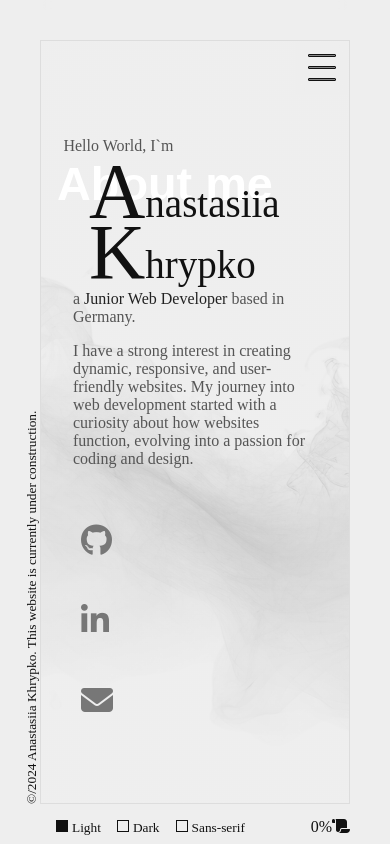
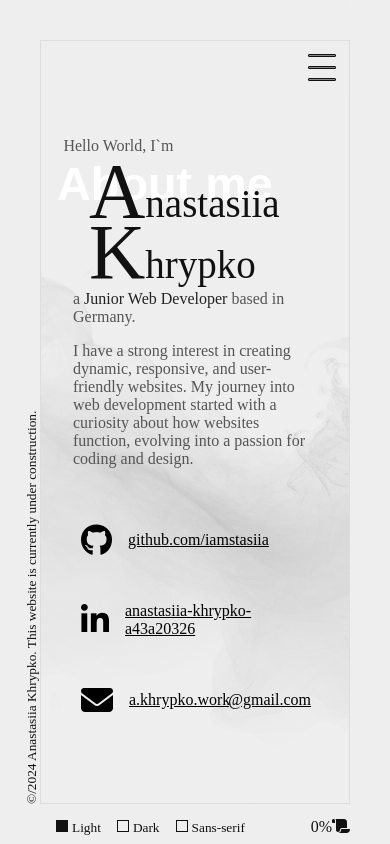
Before and after one commit to iamstasiia/WebArtistry-by-AK, a React (Vite) app: page / in a window 390 px wide. Built offline with nearby package versions, Linux system fonts and the light colour scheme; a web font is replaced by a local one.

Commit message:
media queries view changed

```diff
--- a/src/styles/_network-links.scss
+++ b/src/styles/_network-links.scss
@@ -46,28 +46,36 @@
     }
 }
 
-@media screen and (max-width: 800px) {
+@media screen and (max-width: 40rem) {
     .network-links {
         margin-left: 1rem;
 
         ul {
             flex-direction: column;
+            margin: 1.5rem 0;
+
+            a {
+                color: var(--color-0);
+            }
+
+            a .tooltip {
+                visibility: visible;
+                opacity: 1;
+                width: fit-content;
+                padding-left: 1rem;
+                text-decoration: underline;
+            }
         }
     }
 }
 
 @media screen and (max-width: 400px) {
     .network-links {
-        ul {
-            a {
-                height: 5rem;
-
-                &:hover {
-                    .tooltip {
-                        width: 13rem;
-                        text-wrap: wrap;
-                    }
-                }
+        ul a {
+            height: 5rem;
+            .tooltip {
+                width: 13rem;
+                text-wrap: wrap;
             }
         }
     }
```
